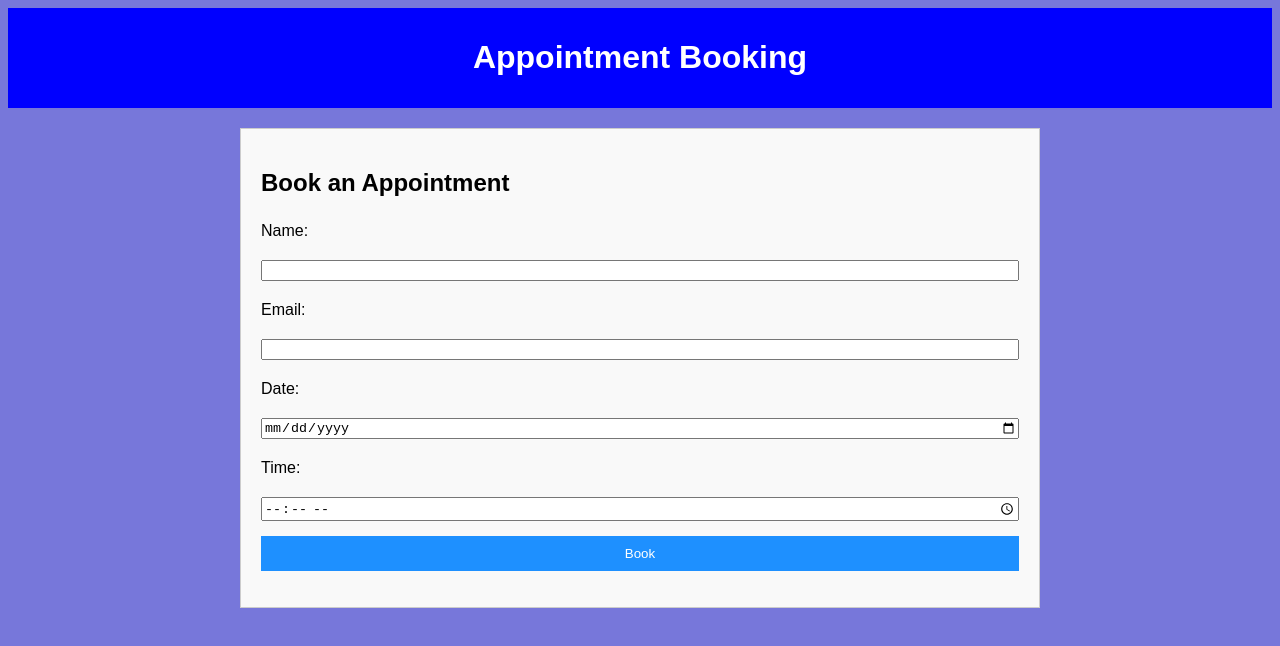
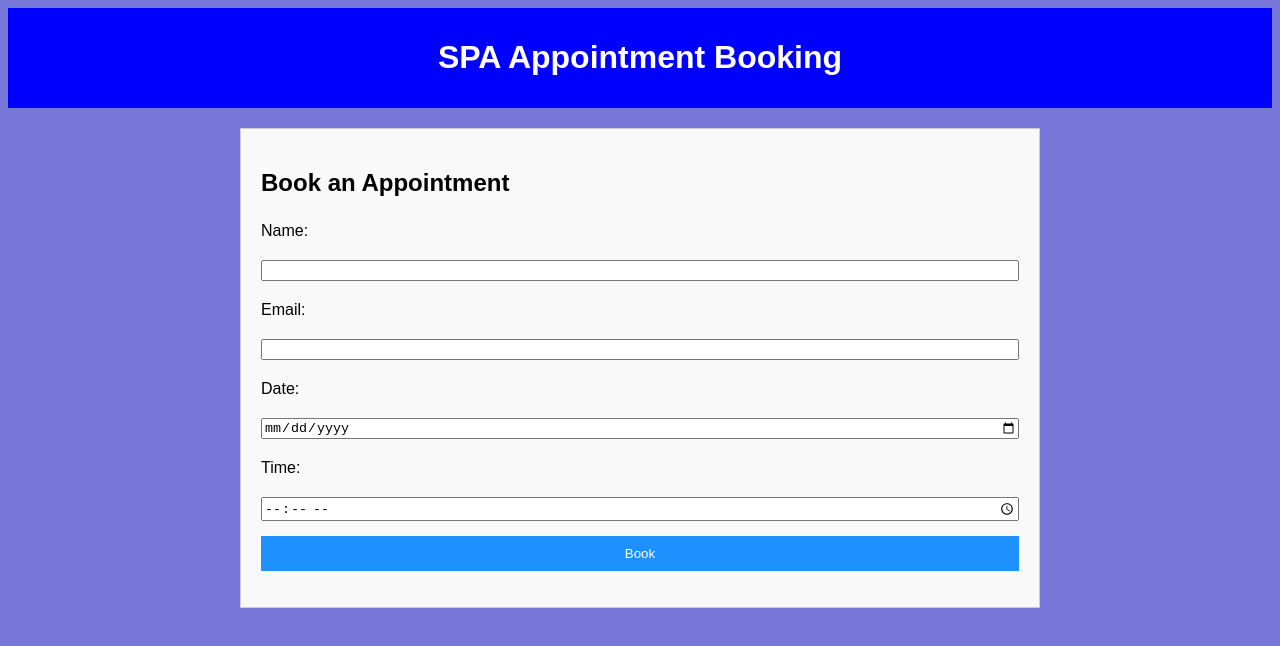
Before and after one commit to shakilislam3412/Projects, a plain HTML site: page index.html in a window 1280 px wide. Drawn offline with Linux system fonts and the light colour scheme.

Commit message:
Update index.html

```diff
--- a/index.html
+++ b/index.html
@@ -7,7 +7,7 @@
 </head>
 <body>
     <header>
-       <h1>Appointment Booking</h1>
+       <h1>SPA Appointment Booking</h1>
     </header>
     <main>
         <section id="form">
```
